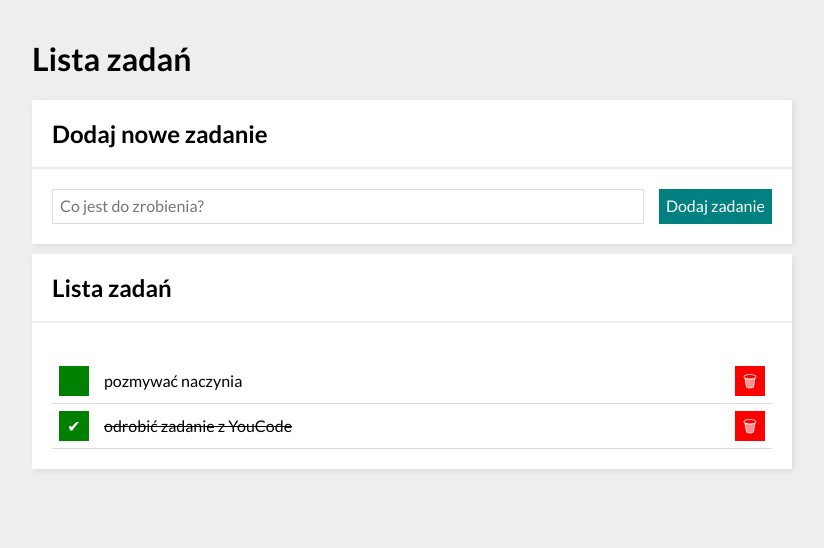
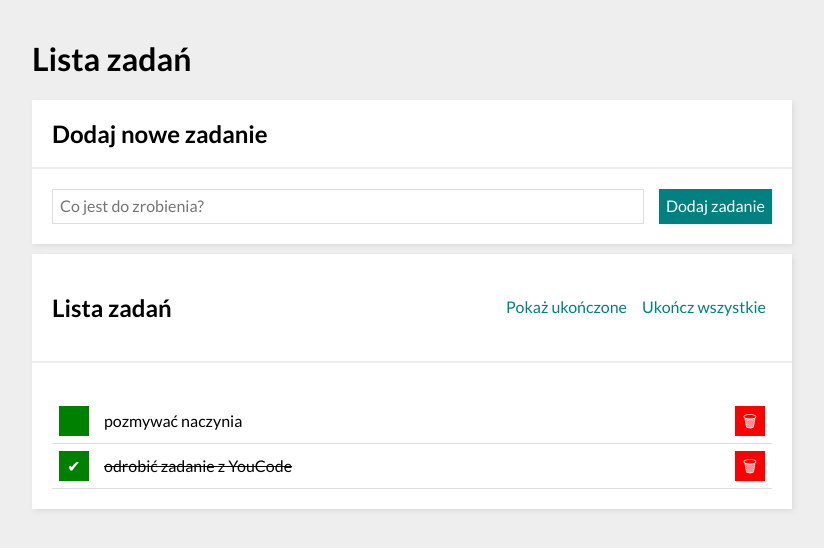
Before and after one commit to dickjaeger/to-do-list, a plain HTML site: page index.html in a window 1280 px wide. Shown: the whole page, without its empty margins (228-1052 px from the left). Drawn offline with nearby package versions, Linux system fonts and the light colour scheme.

Commit message:
added buttons to view

```diff
--- a/css/section.css
+++ b/css/section.css
@@ -5,7 +5,25 @@
 }
 
 .section__header {
+    display: flex;
+    align-items: center;
+    justify-content: space-between;
     border-bottom: 2px solid #eee;
     padding: 20px;
     margin: 0;
 }
+
+.section__button {
+    border: none;
+    background-color: #fff;
+    color: teal;
+    transition: 0.2s;
+}
+
+.section__button:hover {
+    color: hsl(180, 100%, 30%);
+}
+
+.section__button:active {
+    color: hsl(180, 100%, 35%);
+}
--- a/index.html
+++ b/index.html
@@ -39,9 +39,13 @@
                 </form>
             </section>
             <section class="section">
-                <h2 class="section__header">
-                    Lista zadań
-                </h2>
+                <div class="section__header">
+                    <h2>Lista zadań</h2>
+                    <div>
+                        <button class="section__button">Pokaż ukończone</button>
+                        <button class="section__button">Ukończ wszystkie</button>
+                    </div>
+                </div>
                 <ul class="taskList js-taskList">
                 </ul>
             </section>
```
